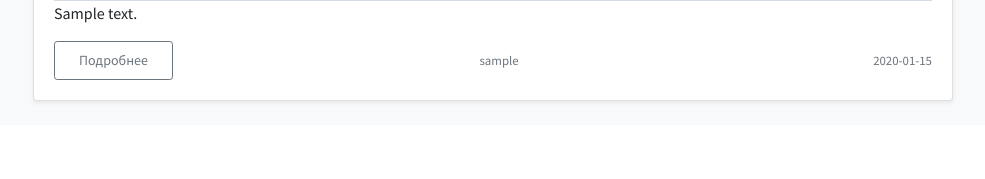
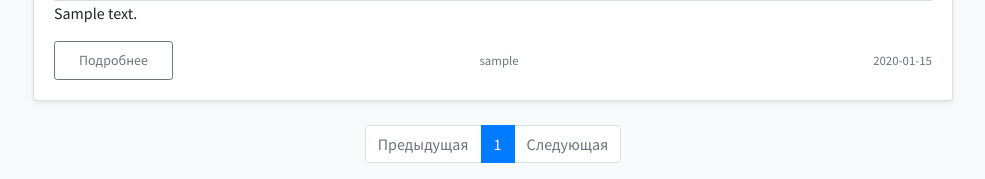
Before and after one commit to NiatpacBlack/Alternative_Flask_Blog, a Flask app: template templates/blog/blog_page.html in a window 1280 px wide. Shown: the part 871-1050 px from the top of the page, without its empty margins (147-1132 px from the left). Before the commit the page ends 975 px from the top, so only its background shows below. Run offline with Flask 2, Linux system fonts and the light colour scheme; the template is opened without the code that fills it: most values are stand-ins (such as "Sample title", 1, 10 or a date in 2020); grey boxes marked "Sample" are stand-in pictures; parts of the project's set-up code (start-up, migrations or seed data) failed here and were passed over.

Commit message:
Добавлена пагинация на страницу блога. В блог добавлены дополнительные посты.

```diff
--- a/blog/services.py
+++ b/blog/services.py
@@ -20,10 +20,10 @@ def add_post_in_post_model(post: dict[str]) -> None:
 
 
 @logger.catch
-def get_all_posts_from_post_model():
-    """Возвращает QuerySet и информацией о всех постах из таблицы PostModel."""
+def get_all_posts_from_post_model_on_page(page: int):
+    """Возвращает QuerySet и информацией о постах из таблицы PostModel которые соответствуют текущей странице page."""
 
-    return PostModel.query.all()[::-1]
+    return PostModel.query.order_by(PostModel.id.desc()).paginate(page=page, per_page=5)
 
 
 @logger.catch
--- a/templates/blog/blog_page.html
+++ b/templates/blog/blog_page.html
@@ -7,7 +7,7 @@
         <h1 class="my-3 text-center">Последние записи блога</h1>
         <div class="row">
             {% if posts_for_page %}
-                {% for post in posts_for_page %}
+                {% for post in posts_for_page.items %}
                     <div class="col-md-1"></div>
                     <div class="col-md-10">
                         <div class="card mb-4 shadow-sm">
@@ -33,6 +33,34 @@
                 <h2 class="container my-5 text-center">Увы, статей нет :(</h2>
             {% endif %}
         </div>
+        <nav aria-label="Paginate me">
+            <ul class="pagination justify-content-center">
+                {% if posts_for_page.has_prev %}
+                    <a class="page-link" href="?page={{ posts_for_page.prev_num }}"
+                       tabindex="-1">Предыдущая</a>
+                {% else %}
+                    <li class="page-item disabled">
+                        <a class="page-link" href="#" tabindex="-1">Предыдущая</a>
+                    </li>
+                {% endif %}
+                {% for page_number in range(1, (posts_for_page.pages + 1)) %}
+                    {% if page_number == posts_for_page.page %}
+                        <li class="page-item active"><a class="page-link"
+                                                        href="?page={{ page_number }}">{{ page_number }}</a></li>
+                    {% else %}
+                        <li class="page-item"><a class="page-link" href="?page={{ page_number }}">{{ page_number }}</a>
+                        </li>
+                    {% endif %}
+                {% endfor %}
+                {% if posts_for_page.has_next %}
+                    <a class="page-link" href="?page={{ posts_for_page.next_num }}">Следующая</a>
+                {% else %}
+                    <li class="page-item disabled">
+                        <a class="page-link" href="#">Следующая</a>
+                    </li>
+                {% endif %}
+            </ul>
+        </nav>
     </div>
 
 
```
Also changed, not shown: blog/blog.py (+9 -2 lines), flask_blog.db.
